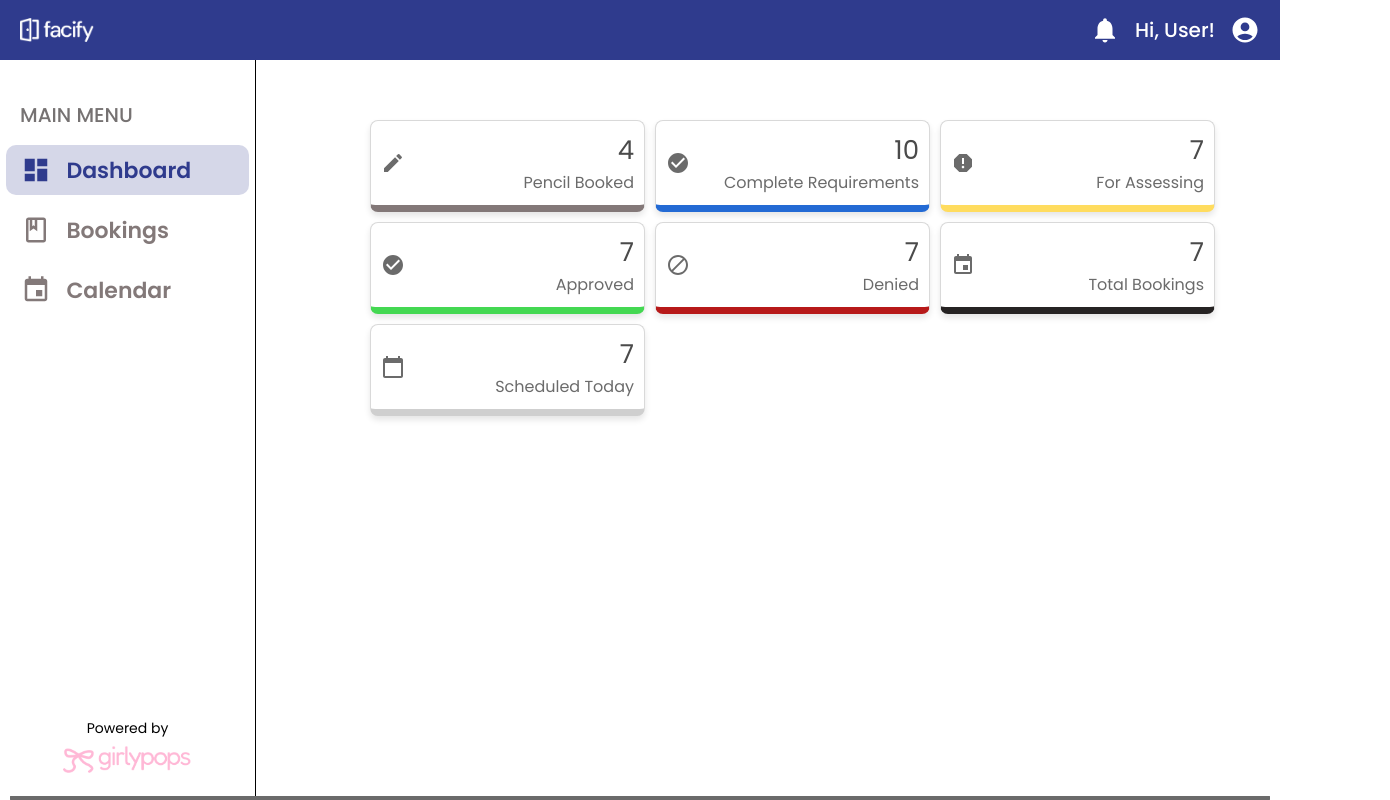
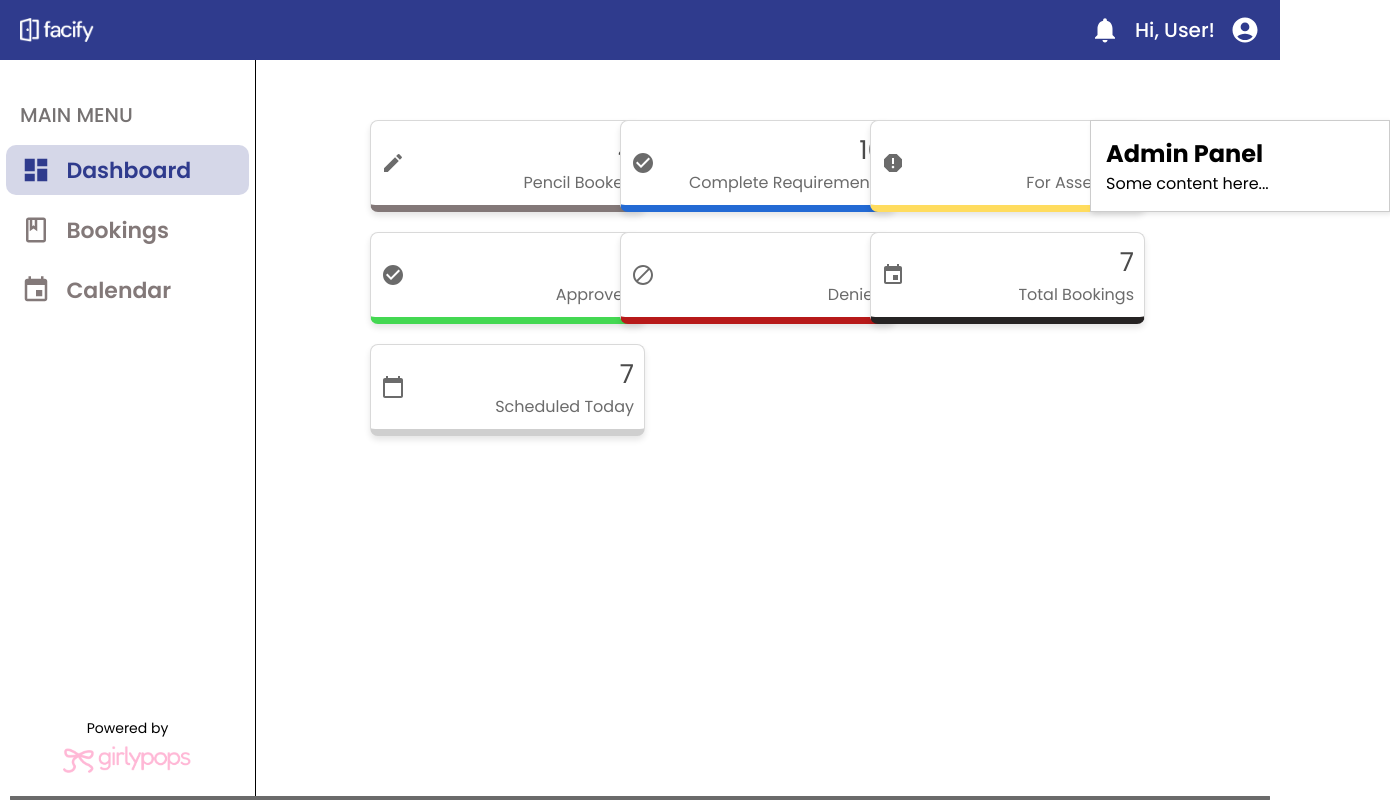
Before and after one commit to ysc4/facify-project, a React (Vite) app: page /admin-home in a window 1280 px wide. Shown: the whole page, 1390 px wide, since content can reach past the window. Built offline with nearby package versions, Linux system fonts and the light colour scheme.

Commit message:
Admin panel applied.
Successfully formatted it beside the status cards, however needs more formatting for better placement and spacing.

```diff
--- a/src/admin_pages/Admin-Home.css
+++ b/src/admin_pages/Admin-Home.css
@@ -7,6 +7,7 @@
 .Header {
     flex: 0 0 auto; /* Ensure the header takes up only as much space as it needs */
 }
+
 
 .main-content {
     display: flex;
@@ -143,8 +144,52 @@
     padding: 20px;
   }
 
+  h1 {
+    font-size: 32px;
+    font-weight: bold;
+    color: #333;
+    margin: 20px 0;
+  }
+
+
   .status-cards {
     display: flex;
     gap: 20px; /* Space between cards */
     flex-wrap: wrap; /* Make cards wrap to the next row if needed */
   }
+
+  .dashboard-container {
+    display: flex;
+    justify-content: space-between;
+    align-items: flex-start;
+    gap: 20px; /* Reduce space between status cards and right panel */
+    width: 100%;
+}
+
+/* Status Cards Panel */
+.status-panel-container {
+    flex: 2; /* Allows more space for status cards */
+    display: flex;
+    flex-direction: column;
+}
+
+/* Status Cards Layout */
+.status-card-container {
+    display: grid;
+    grid-template-columns: repeat(auto-fill, minmax(200px, 1fr)); /* Responsive grid */
+    gap: 20px 50px; /* Reduced gap to avoid large spaces */
+    max-width: 800px;
+    margin: 0;
+    padding: 0;
+}
+
+/* Right Panel */
+.right-panel {
+    width: 300px;
+    height: auto;
+    border: 1px solid #ccc;
+    padding: 15px;
+    box-shadow: 2px 2px 5px rgba(0, 0, 0, 0.1);
+    background-color: #fff;
+    flex-shrink: 0;
+}
--- a/src/admin_pages/Admin-Home.jsx
+++ b/src/admin_pages/Admin-Home.jsx
@@ -11,7 +11,6 @@ import ReportIcon from '@mui/icons-material/Report';
 import BlockIcon from '@mui/icons-material/Block';
 import EventIcon from '@mui/icons-material/Event';
 import CalendarTodayIcon from '@mui/icons-material/CalendarToday';
-import AssignmentTurnedInIcon from '@mui/icons-material/AssignmentTurnedIn';
 
 function AdminHome() {
   return (
@@ -19,6 +18,9 @@ function AdminHome() {
       <Header />
       <Sidebar />
       <div className="content">
+        <div className="dashboard-container">
+          {/* Status Cards Section */}
+          <div className="status-panel-container">
             <div className="status-card-container">
               <StatusCard status="Pencil Booked" count={4} icon={<PencilIcon />} className="card-pencil-booked" />
               <StatusCard status="Complete Requirements" count={10} icon={<CheckCircleIcon />} className="card-complete-requirements" />
@@ -29,6 +31,14 @@ function AdminHome() {
               <StatusCard status="Scheduled Today" count={7} icon={<CalendarTodayIcon />} className="card-scheduled-today" />
             </div>
           </div>
+
+          {/* Right Panel (Moved inside `dashboard-container`) */}
+          <div className="right-panel">
+            <h2>Admin Panel</h2>
+            <p>Some content here...</p>
+          </div>
+        </div>
+      </div>
     </div>
   );
 }
--- a/src/components/Admin-StatusCard.css
+++ b/src/components/Admin-StatusCard.css
@@ -1,11 +1,9 @@
-/* Main container for the status cards */
-/* Main container for the status cards */
 .status-card-container {
   display: flex;
-  flex-wrap: wrap;  /* Allow cards to wrap to the next line */
-  gap: 10px;  /* Space between the cards */
-  justify-content: flex-start;  /* Align cards to the left */
-  max-width: calc(3 * 275px + 2 * 10px); /* 3 cards max per row, with 2 gaps between them */
+  flex-wrap: wrap;
+  gap: 20px;
+  flex-grow: 1;  /* Allow status cards to take up available space */
+  max-width: calc(100% - 320px); /* Leaves space for the right panel */
 }
 
 
@@ -35,6 +33,7 @@
   align-items: center;
   justify-content: center;
   flex-shrink: 0;
+  font-size: 50px;  /* Set icon size here */
 }
 
 .status-card-details {
--- a/src/components/Admin-StatusCard.jsx
+++ b/src/components/Admin-StatusCard.jsx
@@ -5,8 +5,8 @@ import PencilIcon from '@mui/icons-material/Edit';
 function StatusCard({ icon, status, count, className }) {
   return (
     <div className={`status-card ${className}`}>
-      <div className="status-card-icon" style={{ fontSize: '60px', color: '#6B6B6B' }}>
-        {icon || <PencilIcon style={{ fontSize: '60px', color: '#6B6B6B' }} />}
+      <div className="status-card-icon" style={{ fontSize: '12px', color: '#6B6B6B' }}>
+        {icon || <PencilIcon style={{ fontSize: '12px', color: '#6B6B6B' }} />}
       </div>
       <div className="status-card-details">
         <h3 className="status-card-count">{count}</h3>
```
Lines whose indentation alone changed are shown as unchanged.
